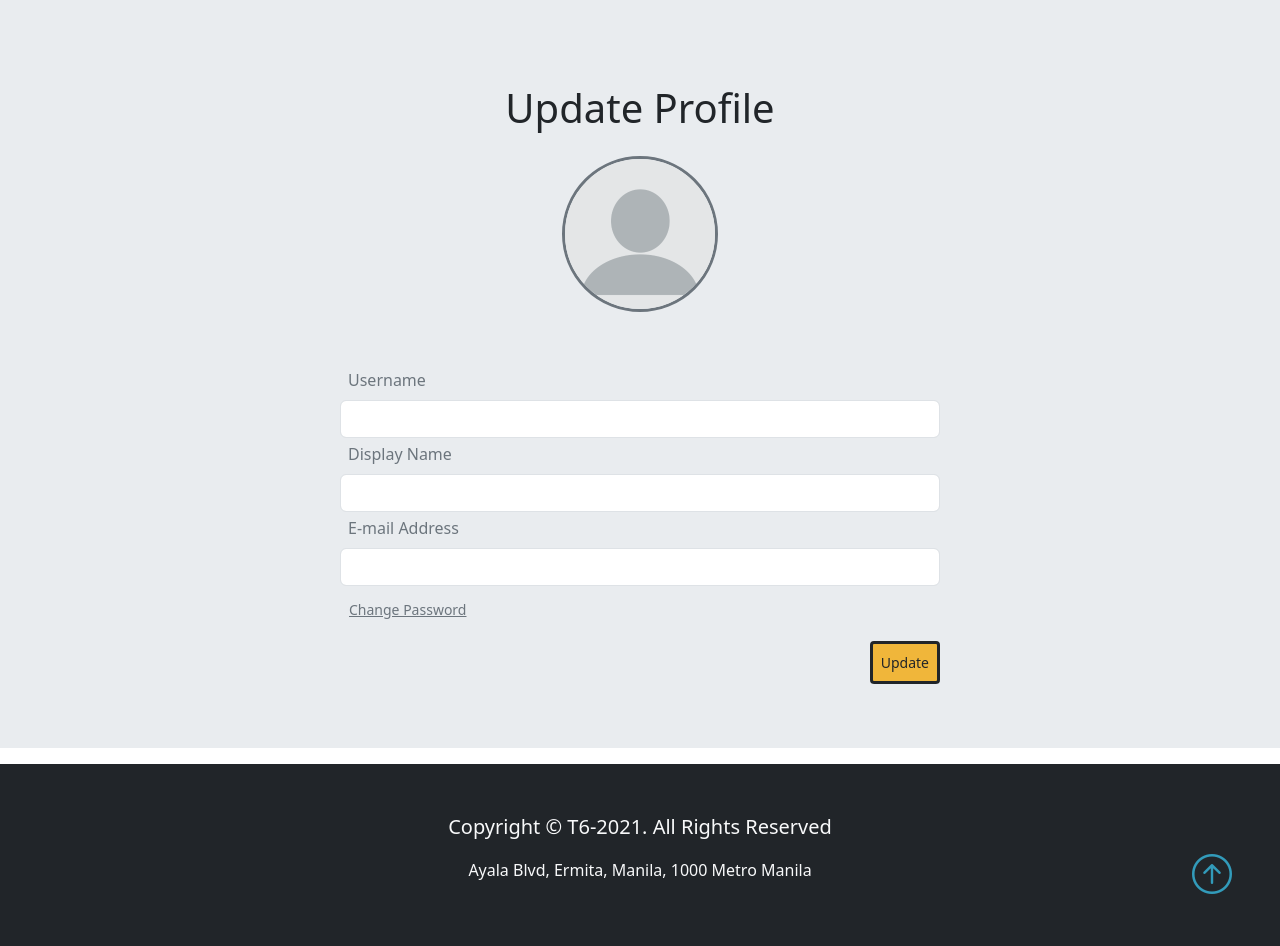
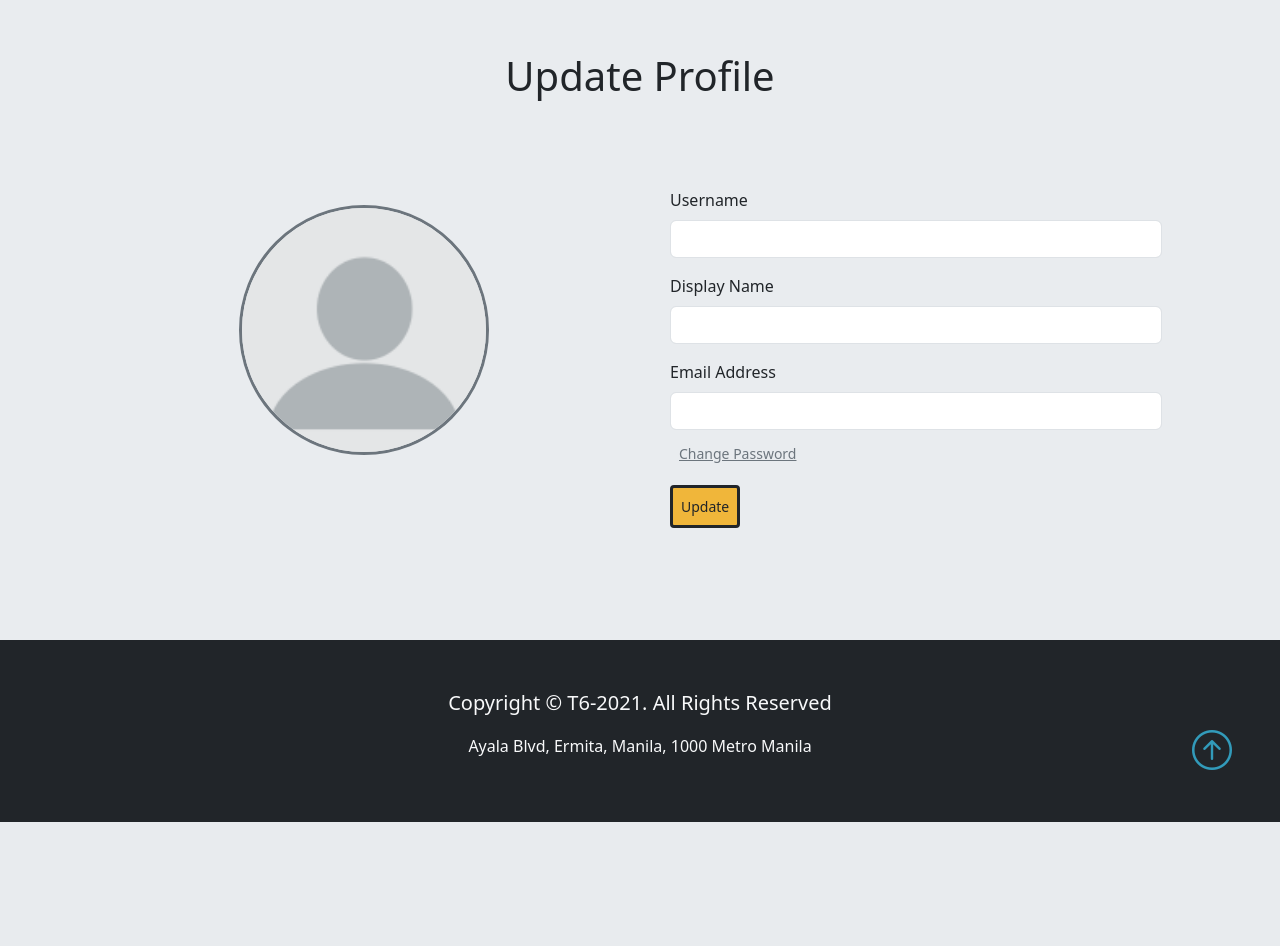
Before and after one commit to kaid0011/Team06_BSCS3AB, a CodeIgniter app: page /Team06_BSCS3AB/updateprofile in a window 1280 px wide. Shown: the part 80-1026 px from the top of the page. After the commit the page ends 902 px from the top, so only its background shows below. Run offline with CodeIgniter, Linux system fonts and the light colour scheme; some libraries are stand-ins or nearby versions.

Commit message:
added 2 ui, revise update profile

```diff
--- a/application/controllers/reportuser.php
+++ b/application/controllers/reportuser.php
@@ -15,6 +15,12 @@
             $this->sitelayout->loadTemplate('pages/reportuser/reportuser', $data);
         }
 
+        public function reportuserwall()
+        {
+            $data['navbar'] = 'main';
+            $this->sitelayout->loadTemplate('pages/reportuser/reportuserwall', $data);
+        }
+
     }
 
 ?>
--- a/application/views/pages/navbar/updateprofile.php
+++ b/application/views/pages/navbar/updateprofile.php
@@ -1,109 +1,48 @@
-<section style="background-color: #e9ecef; min-height: 75vh; padding-top: 80px">
+
+<section class="p-5" style="background-color: #e9ecef; min-height: 75vh;">
     <div class="container">
         <h1 class="h1 mb-4 pt-1 text-dark text-center">Update Profile</h1>
-    <!--div class="p-5 text-center bg-image" style="background-image: url('imgs/white.png'); height: 300px; width: auto;"-->
-    <div>
-
-      <div class="d-flex justify-content-center align-items-center h-100 ms-5 me-5">
-
-        <div class="d-flex">
-
-          <a href="#"><img src="<?= base_url('assets/images/visitedprofile/profile.png') ?>" class="rounded-circle border border-3 border-secondary mb-2" alt="..."></a>
+        <div class="row align-items-center justify-content-between">
+            <div class="col ps-sm-5 pb-sm-5">
+            <a href="#"><img src="<?= base_url('assets/images/visitedprofile/profile.png') ?>" class="rounded-circle border border-3 border-secondary mb-2 mx-auto d-block pic" alt="..."></a>
             </div>
+            <div class="col-md p-5">
+                <p class="lead">
+                    <form method="post" action="" autocomplete="off">
+                    <!-- Username -->
+                        <div class="mb-3">
+                            <label for="" class="form-label">Username</label>
+                            <input type="text" class="form-control mb-1" id="" aria-describedby="emailHelp" name="userName" value="" />
                         </div>
-
-      <div class="col-md p-5 d-flex justify-content-center align-items-center">
-        <p class="lead align-center">
-        <form method="post" action="<?= base_url('updateprofile/updatepassword') ?>" autocomplete="off">
-          <!-- Username -->
-          <div class="mb-3 text-start text-secondary" style="width: 600px;">
-            <label for="exampleInputlastname1" class="form-label ps-2">Username</label>
-            <input type="text" class="form-control mb-1" id="examplelastname1" aria-describedby="emailHelp" name="userName" value="<?php echo set_value('userName'); ?>" />
-            <span class="text-danger"><?php echo form_error('userName'); ?></span> <!-- print error message if there is any -->
-
-            <!-- Display Name -->
+                    <!--Display Name -->
                     <div class="mb-3">
-              <label for="examplefirstname1" class="form-label ps-2">Display Name</label>
-              <input type="text" class="form-control mb-1" id="exampleInputlastname1" aria-describedby="emailHelp" name="displayName" value="<?php echo set_value('displayName'); ?>" />
-              <span class="text-danger"><?php echo form_error('displayName'); ?></span>
-
-              <!-- E-mail Address -->
+                        <label for="" class="form-label"> Display Name</label>
+                        <input type="text" class="form-control mb-1" id="" aria-describedby="emailHelp" name="userName" value="" />
+                    </div>
+                    <!-- Email Address -->
+                        <div class="mb-1">
+                            <label for="" class="form-label"> Email Address</label>
+                            <input type="text" class="form-control mb-1" id="" aria-describedby="emailAdd" name="" value="" />
+                        </div>
+                    <!-- Change Password -->
                         <div class="mb-3">
-                <label for="exampleInputEmail1" class="form-label ps-2">E-mail Address</label>
-                <input type="email" class="form-control mb-1" id="exampleInputEmail1" aria-describedby="emailHelp" name="email" value="<?php echo set_value('email'); ?>" autocomplete="off" />
-                <span class="text-danger"><?php echo form_error('email'); ?></span>
-
-                <!-- Password
-            <div class="mb-3">
-              <label for="exampleInputPassword1" class="form-label">Password</label>
-              <input type="password" class="form-control mb-1" id="exampleInputPassword1" name="password" value="<?php echo set_value('password'); ?>" autocomplete="off" />
-              <span class="text-danger"><?php echo form_error('password'); ?></span>
-
-             Confirm Password
-            <div class="mb-3">
-              <label for="exampleInputconfirmpassword1" class="form-label">Confirm Password</label>
-              <input type="password" class="form-control mb-1" id="exampleInputconfirmpassword1" name="confirm_password" value="<?php echo set_value('confirm_password'); ?>" />
-              <span class="text-danger"><?php echo form_error('confirm_password'); ?></span>
-           -->
-
-
-  <div class="col-md d-flex justify-content-start align-items-center">
-          <!-- Change Password Button -->
                             <input type="submit" name="action" value="Change Password" class="btn btn-sm text-secondary mt-1" style="text-decoration: underline; margin-top: -15px;"></input>
                         </div>
-  <div class="col-md pt-3 d-flex justify-content-end align-items-center">
-   <!-- Update Button -->
+                  <!-- Report Button -->
+                        <div class="mb-3">
                             <input type="submit" name="action" value="Update" style="background-color: #f0b63a;" class="btn btn-sm border border-3 border-dark btn-end p-2"></input>
+                        </div>
+                    </form>
+                </p>
             </div>
         </div>
     </div>
-  </div>
-
-     </div>
-            </div>
-          </div>
-
-
-  </form>
-  </p>
-  </div>
-
-
-
-
-
-
-
-  </div>
-  </div>
-
-  </div>
-  </div>
 </section>
-
 <style>
-  .scrollspy-example {
-    height: 300px;
-    overflow-y: scroll;
-    overflow-x: hidden;
+  @media(min-width:375px){
+    .pic{
+    width: 250px;
+    height: 250px;
   }
-
-  .scrollspy-example::-webkit-scrollbar {
-    width: 10px;
   }
-
-  .scrollspy-example::-webkit-scrollbar-track {
-    -webkit-box-shadow: inset 0 0 6px rgba(0, 0, 0, 0.3);
-    -webkit-border-radius: 0px;
-    border-radius: 3px;
-  }
-
-  .scrollspy-example::-webkit-scrollbar-thumb {
-    -webkit-box-shadow: inset 0 0 6px rgba(0, 0, 0, 0.5);
-    -webkit-border-radius: 0px;
-    background: rgb(149, 153, 165);
-    border-radius: 3px;
-    height: 5px;
-  }
-
 </style>
--- a/application/views/pages/reportuser/reportuser.php
+++ b/application/views/pages/reportuser/reportuser.php
@@ -44,7 +44,9 @@
                             </label>
                   <!-- Report Button -->
                   <div class="col-md d-flex justify-content-end align-items-center">
-                        <input type="submit" name="Report" value="Report" style="background-color: #f0b63a; width: 75px;" class="p-2 btn-sm border border-3 border-dark btn-end"></input>
+                      <a href="<?= base_url('reportuser/reportuserwall') ?>">
+                            <input type="submit" name="Report" value="Report" style="background-color: #f0b63a; width: 75px;" class="p-2 btn-sm border border-3 border-dark btn-end"></input>
+                        </a>
                     </div>
                     </form>
                 </p>
```
Also changed, not shown: application/views/pages/reportuser/detailedreport.php (added, +38 -0 lines), application/views/pages/reportuser/reportuserwall.php (added, +63 -0 lines). Lines whose indentation alone changed are shown as unchanged.
